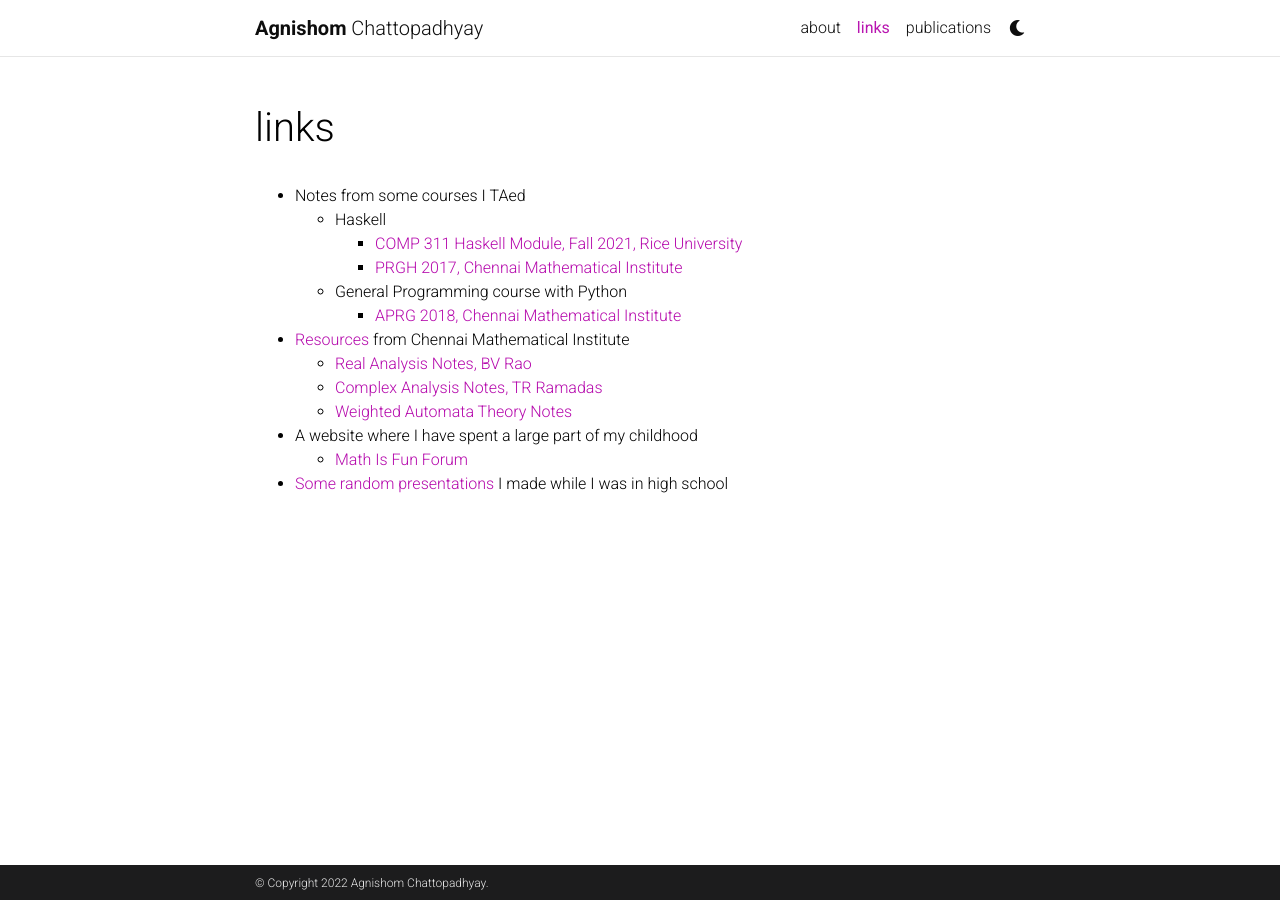
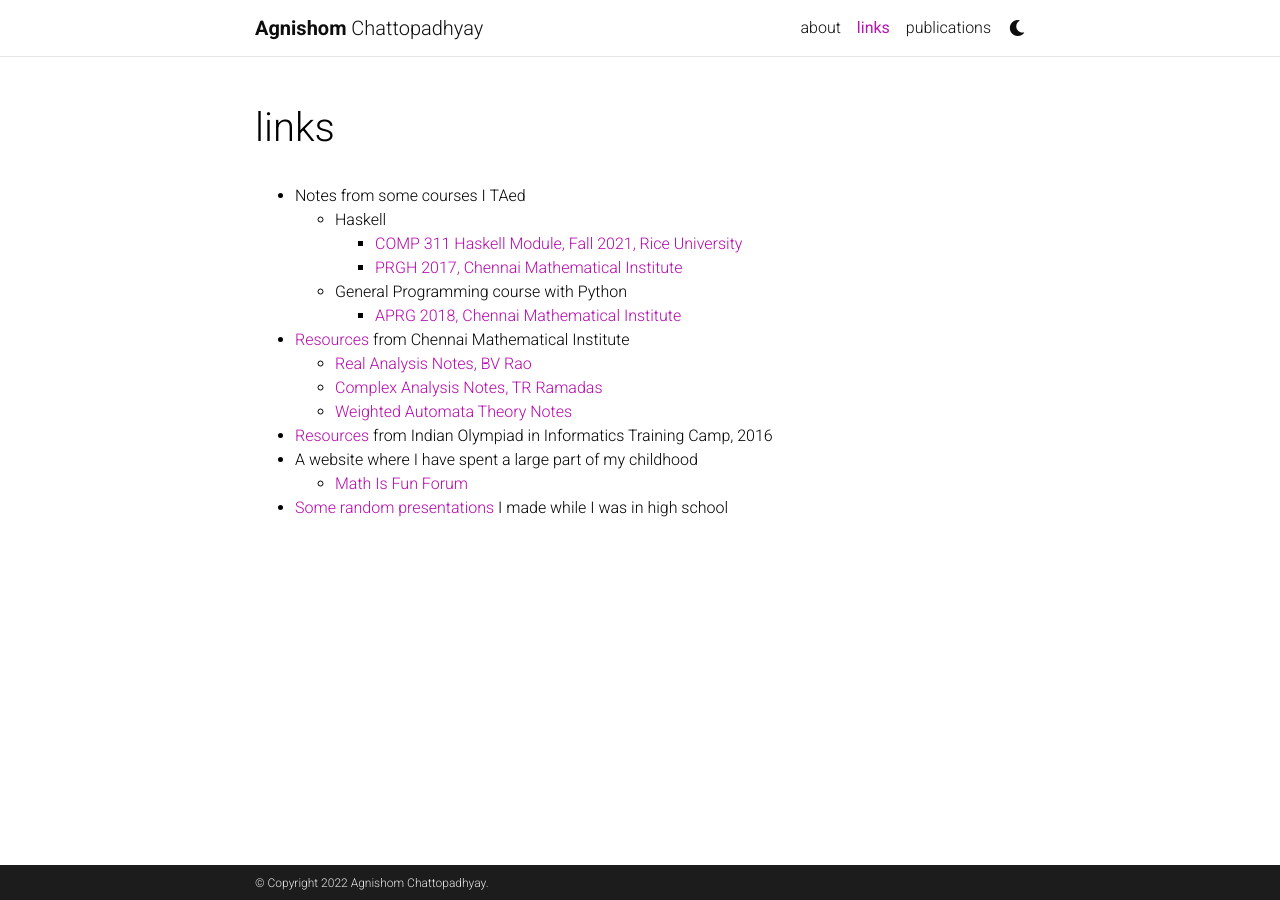
Before and after one commit to Agnishom/agnishom.github.io, a Jekyll site: the page built from _pages/links.md, in a window 1280 px wide. Built offline with Jekyll 4.4.1, drawn with Linux system fonts in a browser that asks for light colours; nearby versions of some CDN libraries; comment, search, counter and statistics services are not loaded; a style sheet for code colours, icons or effects is not loaded.

Commit message:
added IOITC link

```diff
--- a/_pages/links.md
+++ b/_pages/links.md
@@ -16,6 +16,7 @@ nav: true
     * [Real Analysis Notes, BV Rao](https://github.com/Agnishom/CMI-resources/tree/master/agnishom-cmi/www.cmi.ac.in/%7Eagnishom/sem3/analysis_notes)
     * [Complex Analysis Notes, TR Ramadas](https://github.com/Agnishom/CMI-resources/raw/master/agnishom-cmi/www.cmi.ac.in/%7Eagnishom/sem4/ComplexAnalysisUG2018.pdf)
     * [Weighted Automata Theory Notes](https://github.com/Agnishom/CMI-resources/raw/master/agnishom-cmi/www.cmi.ac.in/%7Eagnishom/sem6/wtat/wtat_notes.pdf)
+- [Resources](https://github.com/Agnishom/IOITC16) from Indian Olympiad in Informatics Training Camp, 2016
 - A website where I have spent a large part of my childhood
     * [Math Is Fun Forum](http://www.mathisfunforum.com)
 - [Some](https://agnishom.github.io/BohrAtomicModel/) [random](https://agnishom.github.io/direct-html/high-school/antacids.md.html) [presentations](https://agnishom.github.io/direct-html/high-school/viscosity.md.html) I made while I was in high school
```
